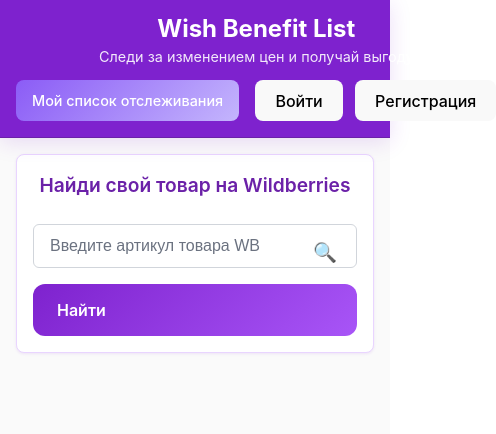
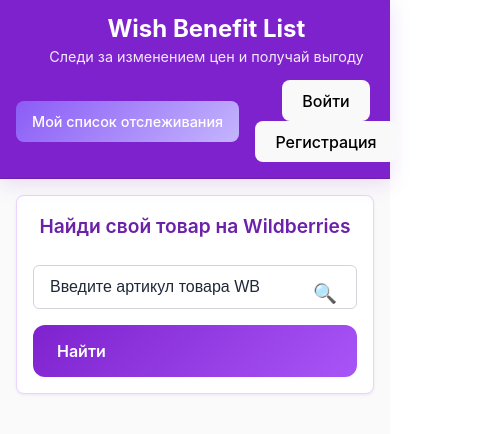
Before and after one commit to ytbobvtyz/market2react, a React (Vite) app in the folder frontend/: page / in a window 390 px wide. Shown: the top 434 px of the page, 496 px wide, since content can reach past the window. Built offline with nearby package versions, Linux system fonts and the light colour scheme; no server answers.

Commit message:
fix text color

```diff
--- a/frontend/src/App.css
+++ b/frontend/src/App.css
@@ -458,42 +458,62 @@
 @keyframes spin {
   to { transform: rotate(360deg); }
 }
-/* Фикс для кнопок авторизации */
-.header-actions .auth-buttons {
-  display: flex;
-  gap: 0.5rem;
+
+/* Исправление цвета текста в поле ввода */
+.search-form input {
+  flex: 1;
+  min-width: 300px;
+  padding: 0.75rem 1rem;
+  border: 1px solid #d1d5db;
+  border-radius: 6px;
+  font-size: 1rem;
+  background: white;
+  transition: all 0.2s ease;
+  color: #1f2937; /* Добавляем явное указание цвета текста */
 }
 
-.header-actions .auth-btn {
-  padding: 0.5rem 1rem;
-  border: 1px solid rgba(255, 255, 255, 0.3);
-  border-radius: 6px;
-  background: rgba(255, 255, 255, 0.1);
-  color: white;
-  font-weight: 500;
-  cursor: pointer;
-  transition: all 0.2s ease;
-  font-size: 0.9rem;
-  backdrop-filter: blur(10px);
+.search-form input:focus {
+  outline: none;
+  border-color: #7e22ce;
+  box-shadow: 0 0 0 2px rgba(126, 34, 206, 0.1);
+  color: #1f2937; /* И в фокусе тоже */
 }
 
-.header-actions .auth-btn:hover {
-  background: rgba(255, 255, 255, 0.2);
-  border-color: rgba(255, 255, 255, 0.5);
+.search-form input::placeholder {
+  color: #6b7280; /* Цвет плейсхолдера */
 }
 
-.header-actions .auth-btn.primary {
-  background: rgba(255, 255, 255, 0.2);
-  border-color: rgba(255, 255, 255, 0.4);
+/* Явное указание для disabled состояния */
+.search-form input:disabled {
+  background: #f9fafb;
+  color: #6b7280; /* Серый цвет для disabled */
+  cursor: not-allowed;
 }
 
-.header-actions .auth-btn.primary:hover {
-  background: rgba(255, 255, 255, 0.3);
+/* Дополнительно для мобильных устройств */
+@media (max-width: 768px) {
+  .search-form input {
+    color: #1f2937 !important; /* Принудительно черный текст */
+    background: white !important;
+    -webkit-text-fill-color: #1f2937 !important; /* Для Safari */
+  }
+
+  .search-form input::placeholder {
+    color: #6b7280 !important;
+    opacity: 1; /* Убедимся, что плейсхолдер виден */
+  }
+
+  .search-form input:disabled {
+    color: #6b7280 !important;
+    background: #f9fafb !important;
+  }
 }
 
-/* Убедимся, что UserMenu имеет правильные отступы */
-.user-menu {
-  display: flex;
-  align-items: center;
-  gap: 0.75rem;
+/* Для браузеров, которые могут переопределять стили */
+.search-form input:-webkit-autofill,
+.search-form input:-webkit-autofill:hover,
+.search-form input:-webkit-autofill:focus {
+  -webkit-text-fill-color: #1f2937 !important;
+  -webkit-box-shadow: 0 0 0px 1000px white inset !important;
+  transition: background-color 5000s ease-in-out 0s;
 }
```
Also changed, not shown: frontend/src/components/UserMenu.css (line endings or trailing spaces).
